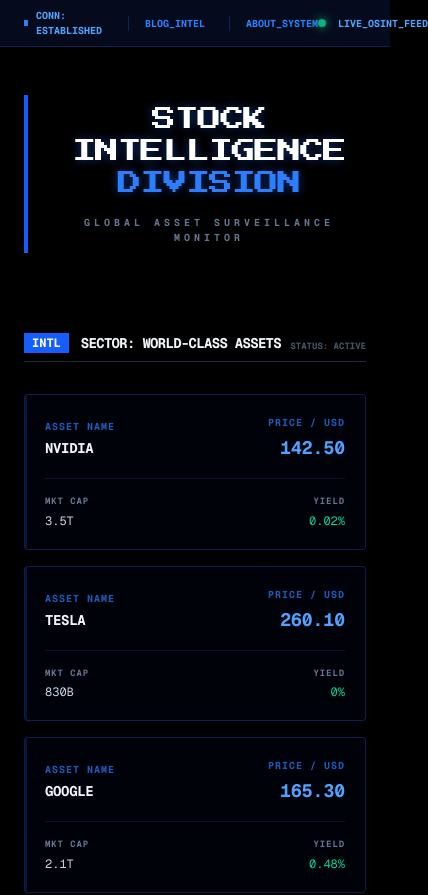
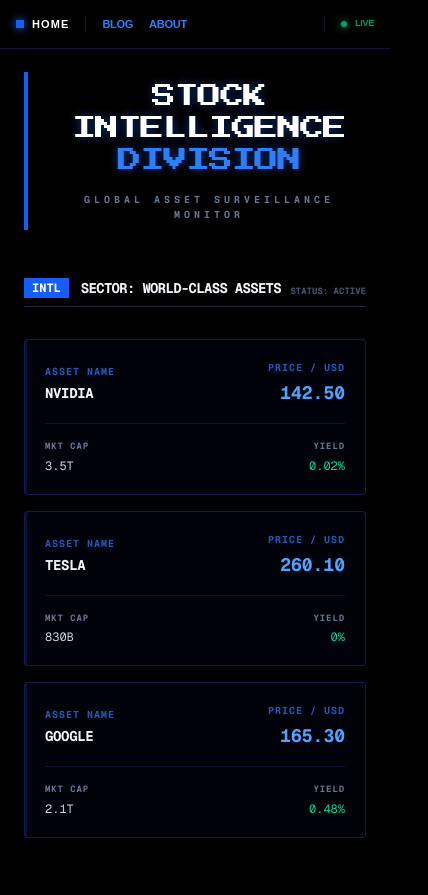
Before and after one commit to hangstonee05/yulyul, a Next.js app: page / in a window 390 px wide. Shown: the top 895 px of the page, 428 px wide, since content can reach past the window. Built offline with nearby package versions, Linux system fonts and the light colour scheme.

Commit message:
상단 UI 정리, (모바일 페이지에서) 날짜 등의 줄바뀜 문제 수정

```diff
--- a/src/app/blog/[slug]/page.tsx
+++ b/src/app/blog/[slug]/page.tsx
@@ -34,34 +34,24 @@
   const postData = await getPostData(slug);
 
   return (
-    <div className="min-h-screen bg-black text-slate-300 font-mono relative selection:bg-blue-500 selection:text-white">
+    <div className="min-h-screen bg-black text-slate-300 font-mono relative selection:bg-blue-500 selection:text-white overflow-x-hidden">
       {/* 테마용 스캔라인 효과 */}
       <div className="fixed top-0 left-0 w-full h-full pointer-events-none z-0 opacity-10 bg-[linear-gradient(rgba(18,16,16,0)_50%,rgba(0,0,0,0.25)_50%),linear-gradient(90deg,rgba(255,0,0,0.06),rgba(0,255,0,0.02),rgba(0,0,255,0.06))] bg-[length:100%_4px,3px_100%]"></div>
 
-      {/* 상단 알림 바 */}
-      <div className="bg-blue-900/20 border-b border-blue-900/50 py-2 px-6 text-[10px] text-blue-400 font-bold flex justify-between items-center z-10 relative">
-        <div className="flex items-center gap-4">
-          <Link href="/blog" className="hover:text-blue-200 flex items-center gap-2">
-            <span className="text-xs">←</span> BACK_TO_INTEL_ARCHIVE
-          </Link>
-          <Link href="/about" className="text-blue-500 hover:text-blue-300 transition-colors border-l border-blue-900/50 pl-4 ml-2 uppercase">About_System</Link>
-        </div>
-        <div className="flex items-center gap-3">
-          <span>REPORT_ID: {slug}</span>
-        </div>
-      </div>
-
-      <div className="mx-auto max-w-4xl px-6 py-20 relative z-10">
+      <div className="mx-auto max-w-4xl px-6 py-12 relative z-10">
         {/* 헤더 섹션 */}
         <header className="mb-16 border-l-4 border-blue-600 pl-6 py-2">
           <div className="flex flex-col gap-4 mb-4">
-            <div className="flex items-center gap-3 text-[10px] font-bold">
+            <div className="flex flex-wrap items-center gap-x-3 gap-y-2 text-[10px] font-bold">
               <span className="text-blue-500 uppercase tracking-widest px-2 py-0.5 bg-blue-950/30 border border-blue-900/50">
                 {postData.category}
               </span>
-              <span className="text-slate-500">INIT_DATE: {postData.date}</span>
-              <span className="text-blue-900/60 font-black px-1">//</span>
-              <span className="text-slate-500">LAST_MOD: {postData.lastModified}</span>
+              <div className="flex items-center gap-3">
+                <span className="text-slate-500">INIT_DATE: {postData.date}</span>
+                <span className="text-blue-900/60 font-black px-1 hidden sm:inline">//</span>
+                <span className="text-slate-500 hidden sm:inline">LAST_MOD: {postData.lastModified}</span>
+              </div>
+              <span className="text-slate-500 sm:hidden">LAST_MOD: {postData.lastModified}</span>
             </div>
             <h1 className="text-3xl sm:text-5xl text-white font-bold tracking-tight uppercase">
               {postData.title}
--- a/src/app/blog/page.tsx
+++ b/src/app/blog/page.tsx
@@ -14,21 +14,7 @@
       {/* 테마용 스캔라인 효과 */}
       <div className="fixed top-0 left-0 w-full h-full pointer-events-none z-0 opacity-10 bg-[linear-gradient(rgba(18,16,16,0)_50%,rgba(0,0,0,0.25)_50%),linear-gradient(90deg,rgba(255,0,0,0.06),rgba(0,255,0,0.02),rgba(0,0,255,0.06))] bg-[length:100%_4px,3px_100%]"></div>
 
-      {/* 상단 알림 바 */}
-      <div className="bg-blue-900/20 border-b border-blue-900/50 py-2 px-6 text-[10px] text-blue-400 font-bold flex justify-between items-center z-10 relative">
-        <div className="flex items-center gap-4">
-          <Link href="/" className="hover:text-blue-200 flex items-center gap-2">
-            <span className="text-xs">←</span> BACK_TO_DASHBOARD
-          </Link>
-          <Link href="/about" className="text-blue-500 hover:text-blue-300 transition-colors border-l border-blue-900/50 pl-4 ml-2 uppercase">About_System</Link>
-        </div>
-        <div className="flex items-center gap-3">
-          <span className="w-1.5 h-1.5 bg-emerald-500 rounded-full animate-pulse shadow-[0_0_5px_#10b981]"></span>
-          <span>INTEL_FEED: LIVE</span>
-        </div>
-      </div>
-
-      <div className="mx-auto max-w-4xl px-6 py-12 relative z-10">
+      <div className="mx-auto max-w-4xl px-6 py-6 relative z-10">
         {/* 헤더 섹션 */}
         <header className="mb-16 border-l-4 border-blue-600 pl-6 py-2">
           <h1 className="text-3xl sm:text-4xl text-white font-bold tracking-tight mb-2 uppercase">
--- a/src/app/layout.tsx
+++ b/src/app/layout.tsx
@@ -1,6 +1,7 @@
 import type { Metadata } from "next";
 import { Geist, Geist_Mono } from "next/font/google";
 import "./globals.css";
+import Header from "@/components/Header";
 
 const geistSans = Geist({
   variable: "--font-geist-sans",
@@ -27,7 +28,8 @@
       lang="en"
       className={`${geistSans.variable} ${geistMono.variable} h-full antialiased`}
     >
-      <body className="min-h-full flex flex-col">
+      <body className="min-h-full flex flex-col pt-12">
+        <Header />
         {/* Organization Structured Data */}
         <script
           type="application/ld+json"
--- a/src/app/page.tsx
+++ b/src/app/page.tsx
@@ -70,7 +70,7 @@
   );
 
   return (
-    <div className="min-h-screen bg-black text-slate-300 font-mono relative selection:bg-blue-500 selection:text-white">
+    <div className="min-h-screen bg-black text-slate-300 font-mono relative selection:bg-blue-500 selection:text-white overflow-x-hidden">
       <style jsx global>{`
         @import url('https://fonts.googleapis.com/css2?family=Press+Start+2P&family=JetBrains+Mono:wght@400;700&display=swap');
 
@@ -115,23 +115,9 @@
 
       <div className="scanlines"></div>
 
-      {/* 상단 알림 바 */}
-      <div className="bg-blue-900/20 border-b border-blue-900/50 py-2 px-6 text-[10px] text-blue-400 font-bold flex justify-between items-center z-10 relative">
-        <div className="flex items-center gap-4">
-          <span className="flex items-center gap-2"><div className="w-1.5 h-1.5 bg-blue-500"></div> CONN: ESTABLISHED</span>
-          <span className="hidden sm:inline">SECURE_CHANNEL: 256-BIT</span>
-          <Link href="/blog" className="text-blue-500 hover:text-blue-300 transition-colors border-l border-blue-900/50 pl-4 ml-2">BLOG_INTEL</Link>
-          <Link href="/about" className="text-blue-500 hover:text-blue-300 transition-colors border-l border-blue-900/50 pl-4 ml-2 uppercase">About_System</Link>
-        </div>
-        <div className="flex items-center gap-3">
-          <span className="live-dot"></span>
-          <span>LIVE_OSINT_FEED</span>
-        </div>
-      </div>
-
-      <div className="mx-auto max-w-6xl px-6 py-12 relative z-10">
+      <div className="mx-auto max-w-6xl px-6 py-6 relative z-10">
         {/* 1. 메인 헤더 */}
-        <header className="mb-20 text-center sm:text-left border-l-4 border-blue-600 pl-6 py-2">
+        <header className="mb-12 text-center sm:text-left border-l-4 border-blue-600 pl-6 py-2">
           <h1 className="osint-title text-2xl sm:text-4xl text-white glow-text mb-4">
             STOCK INTELLIGENCE<br/>
             <span className="text-blue-500">DIVISION</span>
@@ -176,7 +162,7 @@
 
       {/* 4. 하단 기밀 배너 */}
       <footer className="mt-32 w-full relative z-10">
-        <div className="bg-red-900/90 py-3 text-center text-white text-[11px] font-black tracking-[0.5em] uppercase border-y border-red-500/50">
+        <div className="bg-red-900/90 py-3 text-center text-white text-[10px] sm:text-[11px] font-black tracking-[0.2em] sm:tracking-[0.5em] uppercase border-y border-red-500/50">
           /// CLASSIFIED INFORMATION - AUTHORIZED PERSONNEL ONLY ///
         </div>
         <div className="bg-slate-950 py-10 px-6 text-[10px] text-slate-600 flex flex-col sm:flex-row justify-between items-center gap-4">
--- a/src/app/stock/[ticker]/StockDetailClient.tsx
+++ b/src/app/stock/[ticker]/StockDetailClient.tsx
@@ -46,19 +46,7 @@
         .glow-text { text-shadow: 0 0 10px rgba(37, 99, 235, 0.5); }
       `}</style>
 
-      {/* Top Status Bar */}
-      <div className="bg-blue-900/20 border-b border-blue-900/50 py-2 px-6 text-[10px] text-blue-400 font-bold flex justify-between items-center z-10 relative">
-        <div className="flex items-center gap-4">
-          <Link href="/" className="hover:text-blue-200 flex items-center gap-2">
-            <span className="text-xs">←</span> BACK_TO_MONITOR
-          </Link>
-          <Link href="/blog" className="text-blue-500 hover:text-blue-200 border-l border-blue-900/50 pl-4 ml-2">BLOG_INTEL</Link>
-          <Link href="/about" className="text-blue-500 hover:text-blue-200 border-l border-blue-900/50 pl-4 ml-2 uppercase">About_System</Link>
-        </div>
-        <div>SECURE_OSINT_REPORT // {stock.ticker}</div>
-      </div>
-
-      <div className="mx-auto max-w-5xl px-6 py-12 relative z-10">
+      <div className="mx-auto max-w-5xl px-6 py-6 relative z-10">
         {/* Header Section */}
         <header className="mb-12">
           <div className="flex flex-col sm:flex-row sm:items-end justify-between gap-6">
--- /dev/null
+++ b/src/components/Header.tsx
@@ -0,0 +1,53 @@
+"use client";
+
+import Link from 'next/link';
+
+export default function Header() {
+  return (
+    <header className="fixed top-0 left-0 w-full z-50 bg-black/80 backdrop-blur-md border-b border-blue-900/40">
+      <div className="mx-auto max-w-7xl px-4 sm:px-6 h-12 flex items-center justify-between text-[11px] font-bold tracking-tight">
+        {/* Left: Branding & Core Navigation */}
+        <nav className="flex items-center gap-4 sm:gap-6">
+          <Link href="/" className="flex items-center gap-2 group transition-colors">
+            <div className="w-2 h-2 bg-blue-600 shadow-[0_0_8px_#2563eb] group-hover:bg-blue-400"></div>
+            <span className="text-white uppercase tracking-widest hidden xs:inline">System_Home</span>
+            <span className="text-white uppercase tracking-widest xs:hidden">Home</span>
+          </Link>
+
+          <div className="h-4 w-[1px] bg-blue-900/50"></div>
+
+          <Link
+            href="/blog"
+            className="text-blue-500 hover:text-blue-300 transition-colors uppercase"
+          >
+            Blog
+          </Link>
+
+          <Link
+            href="/about"
+            className="text-blue-500 hover:text-blue-300 transition-colors uppercase"
+          >
+            About
+          </Link>
+        </nav>
+
+        {/* Right: Status & Signal (Optimized for Mobile) */}
+        <div className="flex items-center gap-4">
+          {/* Decorative on Desktop, Hidden on Mobile */}
+          <div className="hidden md:flex items-center gap-3 text-blue-900/60 font-black">
+            <span>CONN: ESTABLISHED</span>
+            <span>//</span>
+            <span>SECURE_FEED</span>
+          </div>
+
+          {/* Live Indicator */}
+          <div className="flex items-center gap-2 pl-4 border-l border-blue-900/30">
+            <span className="w-1.5 h-1.5 bg-emerald-500 rounded-full animate-pulse shadow-[0_0_8px_#10b981]"></span>
+            <span className="text-[9px] text-emerald-600 hidden sm:inline uppercase">Live_Feed_Active</span>
+            <span className="text-[9px] text-emerald-600 sm:hidden uppercase">Live</span>
+          </div>
+        </div>
+      </div>
+    </header>
+  );
+}
```
